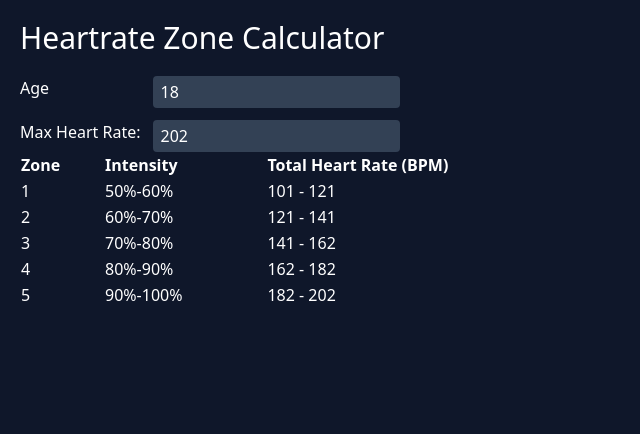
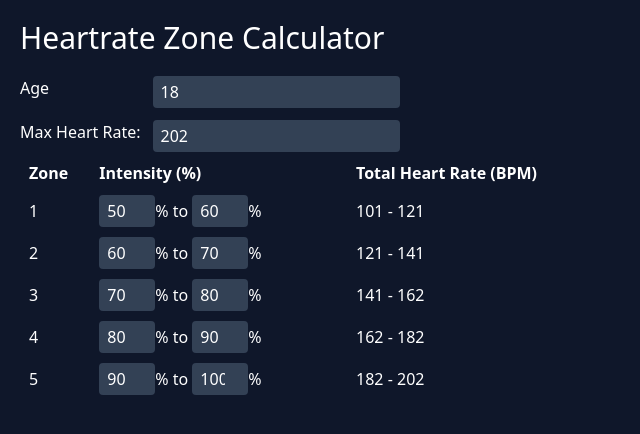
Before and after one commit to chuakid/tools, a SvelteKit app: page / in a window 1280 px wide. Shown: the top 434 px of the page, without its empty margins (0-640 px from the left). Built offline with nearby package versions, Linux system fonts and the light colour scheme.

Commit message:
feat: ability to change intensity percentages

```diff
--- a/src/routes/+page.svelte
+++ b/src/routes/+page.svelte
@@ -4,7 +4,7 @@
 		lowerBound: number;
 		upperBound: number;
 	}
-	const zones: Zone[] = [
+	let zones: Zone[] = [
 		{ name: '1', lowerBound: 0.5, upperBound: 0.6 },
 		{ name: '2', lowerBound: 0.6, upperBound: 0.7 },
 		{ name: '3', lowerBound: 0.7, upperBound: 0.8 },
@@ -44,17 +44,30 @@
 			}}
 		/>
 	</div>
-	<table class="table-auto w-1/2">
+	<table class="table-auto w-1/2 border-spacing-2 border-separate">
 		<thead class="text-left">
 			<th>Zone</th>
-			<th>Intensity</th>
+			<th>Intensity (%)</th>
 			<th>Total Heart Rate (BPM)</th>
 		</thead>
 		<tbody>
-			{#each zones as zone}
+			{#each zones as zone, i}
 				<tr>
 					<td>{zone.name}</td>
-					<td>{zone.lowerBound * 100}%-{zone.upperBound * 100}%</td>
+					<td
+						><input
+							value={zone.lowerBound * 100}
+							type="number"
+							on:input={(e) => (zones[i].lowerBound = e.currentTarget.valueAsNumber / 100)}
+							class="bg-slate-700 w-14 rounded px-2 py-1 hover:bg-slate-600 transition"
+						/>% to
+						<input
+							type="number"
+							value={zone.upperBound * 100}
+							class="bg-slate-700 w-14 rounded px-2 py-1 hover:bg-slate-600 transition"
+							on:input={(e) => (zones[i].upperBound = e.currentTarget.valueAsNumber / 100)}
+						/>%</td
+					>
 					<td>
 						{(zone.lowerBound * maxHeartRate).toFixed(0)}
 						- {(zone.upperBound * maxHeartRate).toFixed(0)}
```
